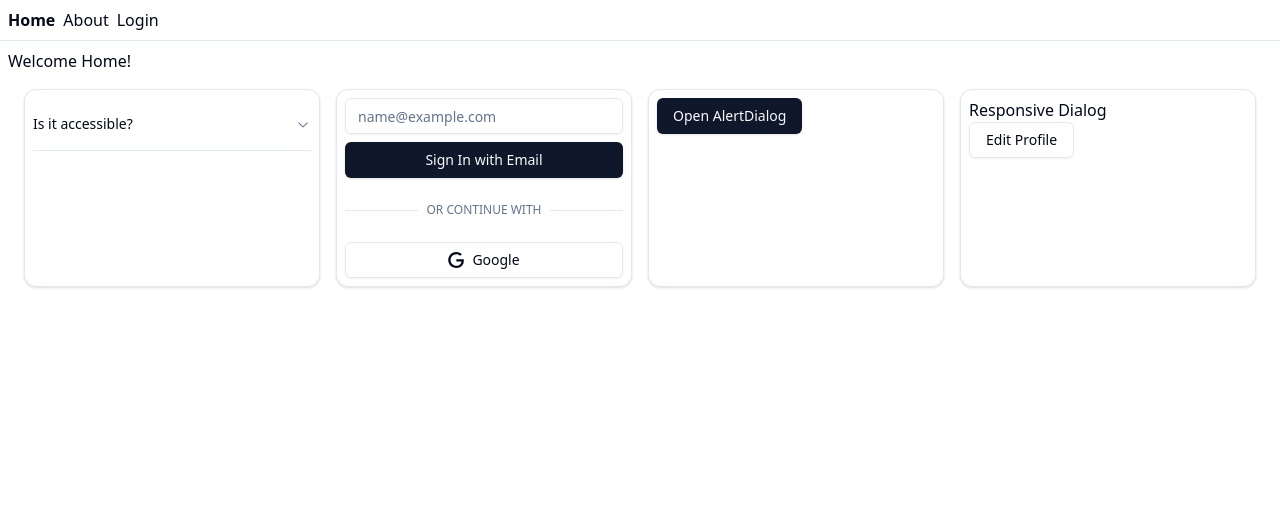
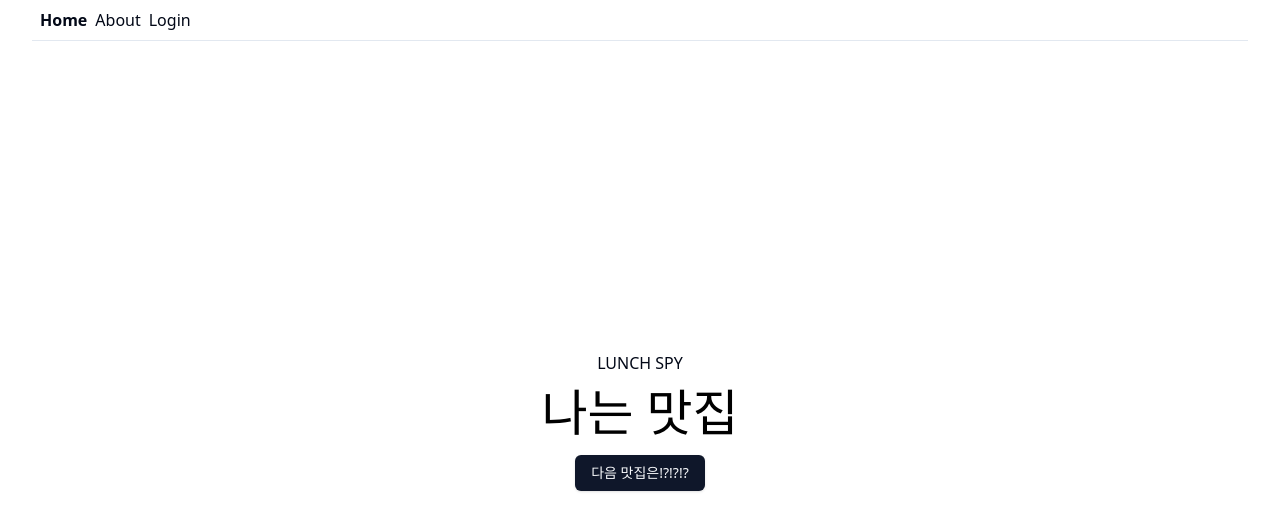
Before and after one commit to YoungSealStudio/LaunchSpy-Frontend, a React (Vite) app: page / in a window 1280 px wide. Shown: the top 530 px of the page. Built offline with nearby package versions, Linux system fonts and the light colour scheme.

Commit message:
feat: add word-shuffle page

```diff
--- a/src/ComponentsShowcase.tsx
+++ /dev/null
@@ -1,73 +0,0 @@
-import UserAuthForm from './app/components/user-auth-form'
-import { ResponsiveDialog } from './components/responsive/responsive-dialog'
-import {
-  Accordion,
-  AccordionContent,
-  AccordionItem,
-  AccordionTrigger,
-} from './components/ui/accordion'
-import {
-  AlertDialog,
-  AlertDialogAction,
-  AlertDialogCancel,
-  AlertDialogContent,
-  AlertDialogDescription,
-  AlertDialogFooter,
-  AlertDialogHeader,
-  AlertDialogTitle,
-  AlertDialogTrigger,
-} from './components/ui/alert-dialog'
-import { Button } from './components/ui/button'
-import { Card } from './components/ui/card'
-import useUserAuthForm from './hooks/use-user-auth-form'
-
-function ComponentsShowcase() {
-  const userAuthFormProps = useUserAuthForm()
-
-  return (
-    <div className="p-4 gap-4 flex ">
-      <Card className="p-2 w-[400px]">
-        <Accordion className="flex-1" collapsible type="single">
-          <AccordionItem value="item-1">
-            <AccordionTrigger>Is it accessible?</AccordionTrigger>
-            <AccordionContent>
-              Yes. It adheres to the WAI-ARIA design pattern.
-            </AccordionContent>
-          </AccordionItem>
-        </Accordion>
-      </Card>
-
-      <Card className="p-2 w-[400px]">
-        <UserAuthForm {...userAuthFormProps} className="w-full" />
-      </Card>
-
-      <Card className="p-2 w-[400px]">
-        <AlertDialog>
-          <AlertDialogTrigger>
-            <Button>Open AlertDialog</Button>
-          </AlertDialogTrigger>
-          <AlertDialogContent>
-            <AlertDialogHeader>
-              <AlertDialogTitle>Are you absolutely sure?</AlertDialogTitle>
-              <AlertDialogDescription>
-                This action cannot be undone. This will permanently delete your
-                account and remove your data from our servers.
-              </AlertDialogDescription>
-            </AlertDialogHeader>
-            <AlertDialogFooter>
-              <AlertDialogCancel>Cancel</AlertDialogCancel>
-              <AlertDialogAction>Continue</AlertDialogAction>
-            </AlertDialogFooter>
-          </AlertDialogContent>
-        </AlertDialog>
-      </Card>
-
-      <Card className="p-2 w-[400px]">
-        Responsive Dialog <br />
-        <ResponsiveDialog />
-      </Card>
-    </div>
-  )
-}
-
-export default ComponentsShowcase
--- a/src/components/ui/word-shuffle-render.tsx
+++ b/src/components/ui/word-shuffle-render.tsx
@@ -1,44 +1,45 @@
-import React, { useEffect, useState } from 'react';
+import React, { useEffect, useState } from 'react'
 
 interface WordShufflerProps {
-  text: string;
   options?: {
-    fps?: number;
-    pending: boolean;
-    timeOffset?: number;
-    textColor?: string;
-    fontSize?: string;
-    mixCapital?: boolean;
-    mixSpecialCharacters?: boolean;
-  };
+    fontSize?: string
+    fps?: number
+    mixCapital?: boolean
+    mixSpecialCharacters?: boolean
+    pending: boolean
+    textColor?: string
+    timeOffset?: number
+  }
+  text: string
 }
 
 interface ShuffledChar {
-  char: string;
-  color: string;
+  char: string
+  color: string
 }
 
-const WordShuffler: React.FC<WordShufflerProps> = ({ text, options = {} }) => {
-  const [shuffledText, setShuffledText] = useState<ShuffledChar[]>([]);
-  const defaultOptions = {
+const WordShuffler: React.FC<WordShufflerProps> = ({ options = {}, text }) => {
+  const [shuffledText, setShuffledText] = useState<ShuffledChar[]>([])
+
+  const shuffleOptions = {
+    fontSize: '50px',
     fps: 20,
-    timeOffset: 100, // Adjusted to milliseconds
-    textColor: '#000',
-    fontSize: '50px',
     mixCapital: false,
     mixSpecialCharacters: false,
     pending: true,
+    textColor: '#000',
+    timeOffset: 100,
     ...options,
-  };
+  }
 
   useEffect(() => {
-    let currentIndex = 0;
-    let frameCount = 0;
-    let combinedChars = 'ABCDEFGHIJKLMNOPQRSTUVWXYZ'.split('');
+    let currentIndex = 0
+    let frameCount = 0
+    let combinedChars = 'ABCDEFGHIJKLMNOPQRSTUVWXYZ'.split('')
 
-    if (defaultOptions.mixSpecialCharacters) {
-      const specialCharacters = '!§$%&/()=?_<>>^°*#-:;~'.split('');
-      combinedChars = [...combinedChars, ...specialCharacters];
+    if (shuffleOptions.mixSpecialCharacters) {
+      const specialCharacters = '!§$%&/()=?_<>>^°*#-:;~'.split('')
+      combinedChars = [...combinedChars, ...specialCharacters]
     }
 
     const getRandomColor = () => {
@@ -62,55 +63,55 @@ const WordShuffler: React.FC<WordShufflerProps> = ({ text, options = {} }) => {
         '#795548',
         '#9e9e9e',
         '#607d8b',
-      ];
-      return colors[Math.floor(Math.random() * colors.length)];
-    };
+      ]
+      return colors[Math.floor(Math.random() * colors.length)]
+    }
 
     const getRandCharacter = (characterToReplace: string) => {
       if (characterToReplace === ' ') {
-        return ' ';
+        return ' '
       }
-      const randNum = Math.floor(Math.random() * combinedChars.length);
-      return combinedChars[randNum];
-    };
+      const randNum = Math.floor(Math.random() * combinedChars.length)
+      return combinedChars[randNum]
+    }
 
     const shuffleText = () => {
       const newText = text.split('').map((char, index) => ({
         char: index < currentIndex ? char : getRandCharacter(char),
         color:
-          index < currentIndex ? defaultOptions.textColor : getRandomColor(),
-      }));
+          index < currentIndex ? shuffleOptions.textColor : getRandomColor(),
+      }))
 
       if (
-        !defaultOptions.pending &&
-        frameCount % defaultOptions.timeOffset === 0
+        !shuffleOptions.pending &&
+        frameCount % shuffleOptions.timeOffset === 0
       ) {
         if (currentIndex < text.length) {
-          currentIndex++;
+          currentIndex++
         }
       }
 
-      setShuffledText(newText);
-      frameCount++;
-    };
+      setShuffledText(newText)
+      frameCount++
+    }
 
-    const intervalId = setInterval(shuffleText, 1000 / defaultOptions.fps);
+    const intervalId = setInterval(shuffleText, 1000 / shuffleOptions.fps)
 
-    return () => clearInterval(intervalId);
-  }, [text, options, defaultOptions.pending]);
+    return () => clearInterval(intervalId)
+  }, [text, options, shuffleOptions.pending])
 
   return (
-    <div style={{ display: 'flex', flexWrap: 'wrap' }}>
+    <div className="min-h-20">
       {shuffledText.map((item, index) => (
         <span
           key={index}
-          style={{ color: item.color, fontSize: defaultOptions.fontSize }}
+          style={{ color: item.color, fontSize: shuffleOptions.fontSize }}
         >
           {item.char}
         </span>
       ))}
     </div>
-  );
-};
+  )
+}
 
-export default WordShuffler;
+export default WordShuffler
--- a/src/pages/home/Home.tsx
+++ b/src/pages/home/Home.tsx
@@ -1,50 +1,50 @@
-import { Button } from '@/components/ui/button';
-import WordShuffler from '@/components/ui/word-shuffle-render';
-import { useState } from 'react';
+import { useState } from 'react'
 
-const restaurants = [
-  '김밥천국',
-  '김밥지옥',
-  '솔로지옥',
-  '메머드커피',
-  '일일향',
-];
+import { Button } from '@/components/ui/button'
+import WordShuffler from '@/components/ui/word-shuffle-render'
+
+const restaurants = ['김밥천국', '김밥지옥', '솔로지옥', '메머드커피', '일일향']
 
 function pickRandom<T>(array: T[]): T {
-  const randomIndex = Math.floor(Math.random() * array.length);
-  return array[randomIndex];
+  const randomIndex = Math.floor(Math.random() * array.length)
+  return array[randomIndex]
 }
 
 function Home() {
-  const [name, setName] = useState('나는 맛집');
-  const [isLoading, setIsLoading] = useState(false);
+  const [name, setName] = useState('나는 맛집')
+  const [isLoading, setIsLoading] = useState(false)
 
   function onClickButton() {
-    setIsLoading(true);
+    setIsLoading(true)
+    setName('HELLO WORLD WORLD')
 
     setTimeout(() => {
-      setIsLoading(false);
-      setName(pickRandom(restaurants));
-    }, 2000);
+      setIsLoading(false)
+      setName(pickRandom(restaurants))
+    }, 2000)
   }
 
   return (
-    <div>
+    <>
+      <div className="flex flex-col w-full justify-center items-center">
+        <div>LUNCH SPY</div>
+
         <WordShuffler
           key={name}
-        text={name}
           options={{
-          textColor: '#000000',
-          pending: isLoading,
-          timeOffset: 5,
             mixCapital: true,
             mixSpecialCharacters: true,
+            pending: isLoading,
+            textColor: '#000000',
+            timeOffset: 5,
           }}
+          text={name}
         />
 
         <Button onClick={onClickButton}>다음 맛집은!?!?!?</Button>
       </div>
-  );
+    </>
+  )
 }
 
-export default Home;
+export default Home
--- a/src/routes/__root.tsx
+++ b/src/routes/__root.tsx
@@ -3,7 +3,7 @@ import { TanStackRouterDevtools } from '@tanstack/router-devtools'
 
 export const Route = createRootRoute({
   component: () => (
-    <>
+    <div className="container flex flex-col h-screen">
       <div className="p-2 flex gap-2">
         <Link className="[&.active]:font-bold" to="/">
           Home
@@ -16,8 +16,10 @@ export const Route = createRootRoute({
         </Link>
       </div>
       <hr />
-      <Outlet />
+      <div className="flex-1">
+        <Outlet />
+      </div>
       <TanStackRouterDevtools />
-    </>
+    </div>
   ),
 })
--- a/src/routes/index.lazy.tsx
+++ b/src/routes/index.lazy.tsx
@@ -1,6 +1,6 @@
 import { createLazyFileRoute } from '@tanstack/react-router'
 
-import ComponentsShowcase from '@/ComponentsShowcase'
+import Home from '@/pages/home/Home'
 
 export const Route = createLazyFileRoute('/')({
   component: Index,
@@ -8,9 +8,8 @@ export const Route = createLazyFileRoute('/')({
 
 function Index() {
   return (
-    <div className="p-2">
-      <h3>Welcome Home!</h3>
-      <ComponentsShowcase />
+    <div className="w-full h-full flex flex-col justify-center items-center">
+      <Home />
     </div>
   )
 }
```
Lines whose indentation alone changed are shown as unchanged.
